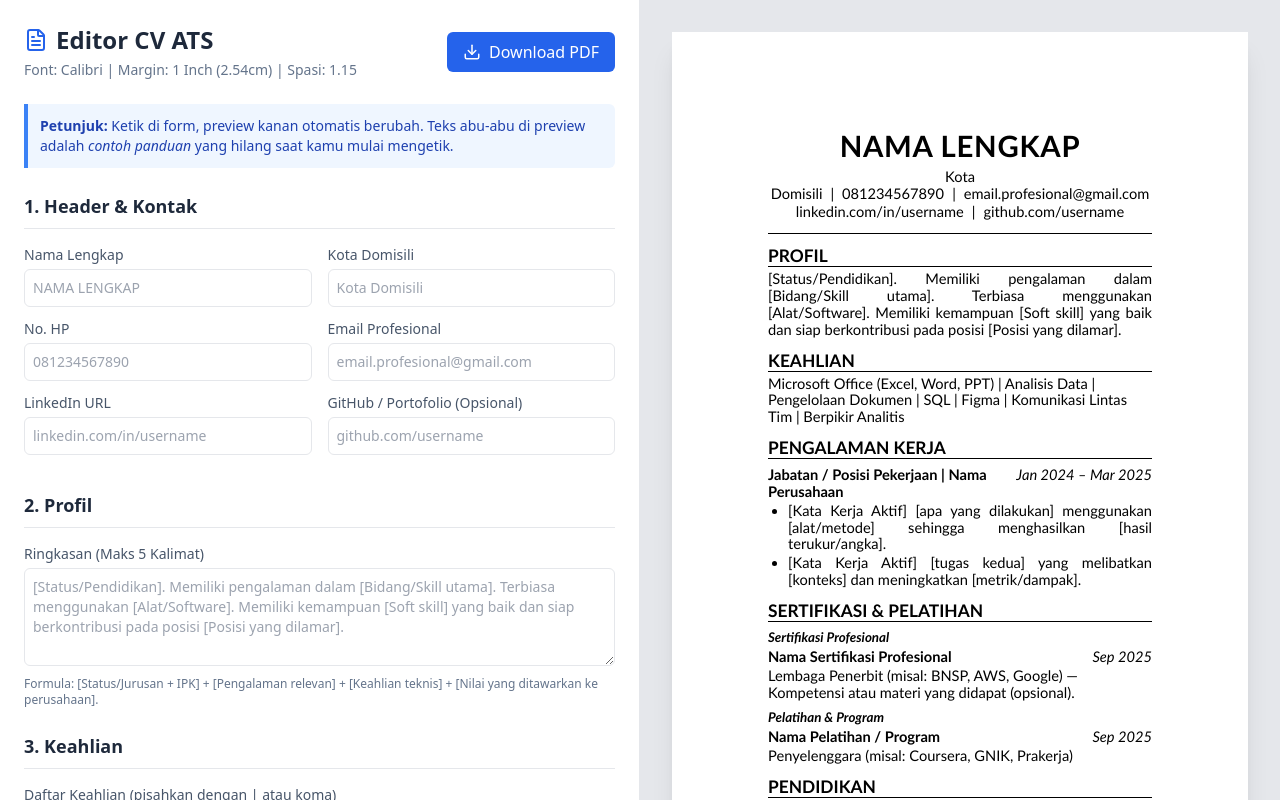
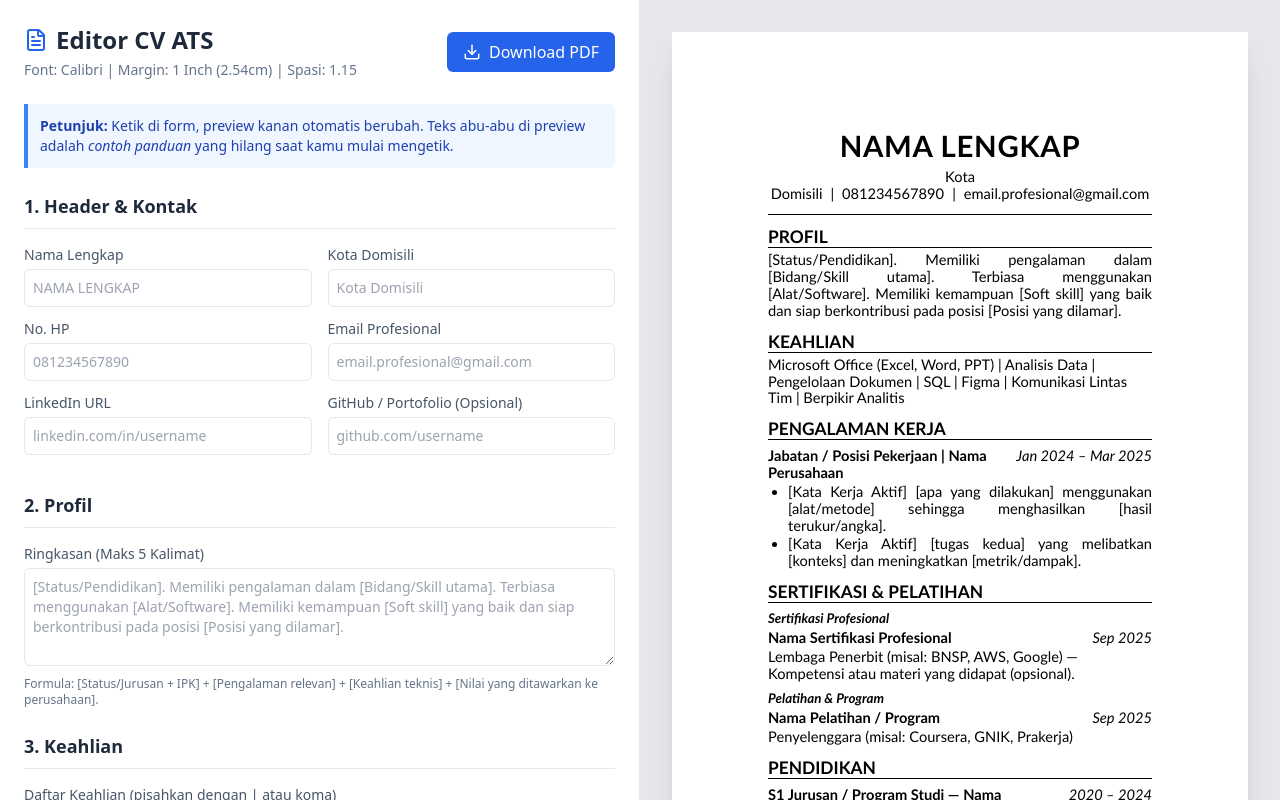
Before and after one commit to mfadhilhani/Pembuat-CV-ATS-Otomatis, a React (Vite) app: page / in a window 1280 px wide. Built offline with nearby package versions, Linux system fonts and the light colour scheme.

Commit message:
perbaikan bagian kotak

```diff
--- a/src/App.jsx
+++ b/src/App.jsx
@@ -392,13 +392,13 @@ export default function App() {
               <span className="mx-2">|</span>
               <span>{displayVal(data.personalInfo.email, mockText.email)}</span>
             </div>
-            <div className="text-[11pt] text-black mt-0.5">
-              <span>{displayVal(data.personalInfo.linkedin, mockText.linkedin)}</span>
-              <>
-                <span className="mx-2">|</span>
-                <span>{displayVal(data.personalInfo.github, mockText.github)}</span>
-              </>
-            </div>
+            {(data.personalInfo.linkedin.trim() || data.personalInfo.github.trim()) && (
+              <div className="text-[11pt] text-black mt-0.5">
+                {data.personalInfo.linkedin.trim() && <span>{data.personalInfo.linkedin.trim()}</span>}
+                {data.personalInfo.linkedin.trim() && data.personalInfo.github.trim() && <span className="mx-2">|</span>}
+                {data.personalInfo.github.trim() && <span>{data.personalInfo.github.trim()}</span>}
+              </div>
+            )}
           </div>
 
           {/* PROFIL */}
```
